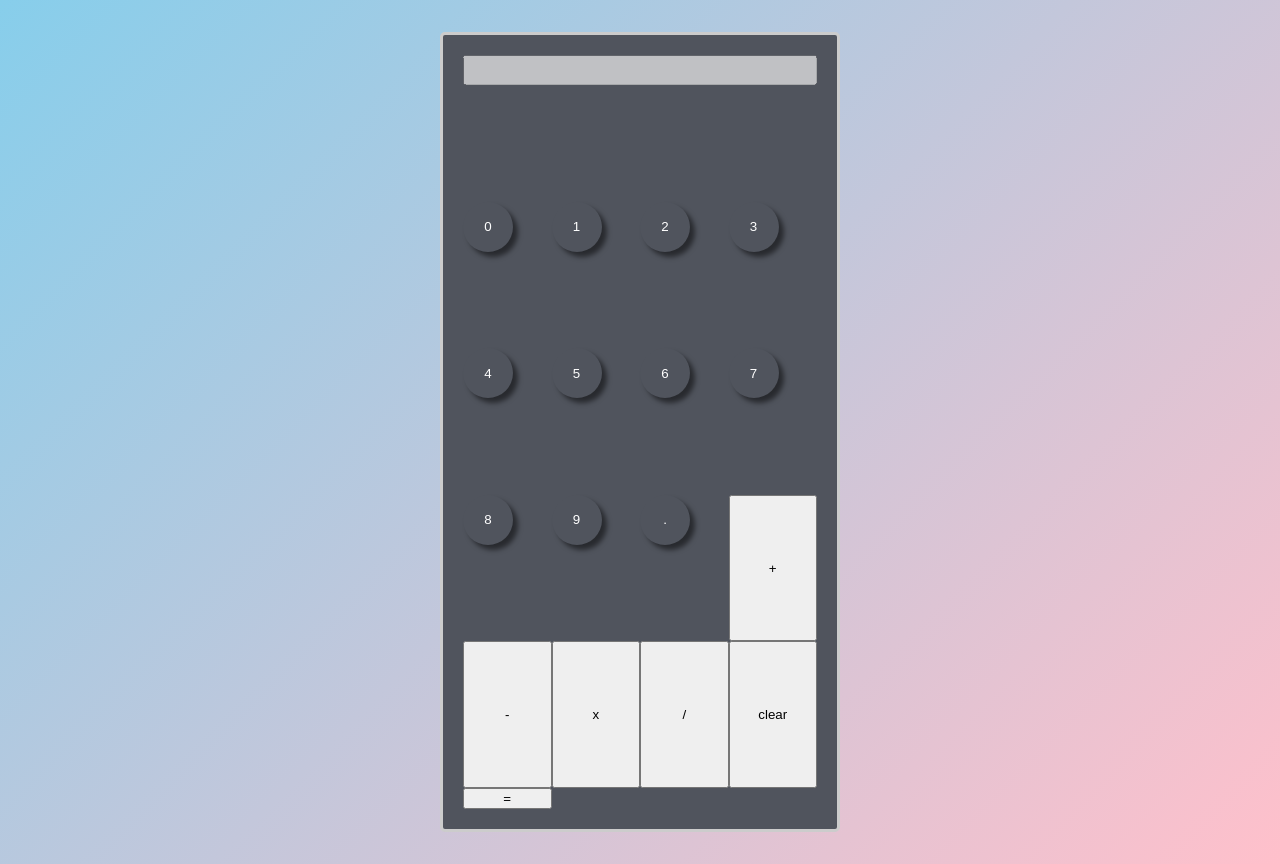
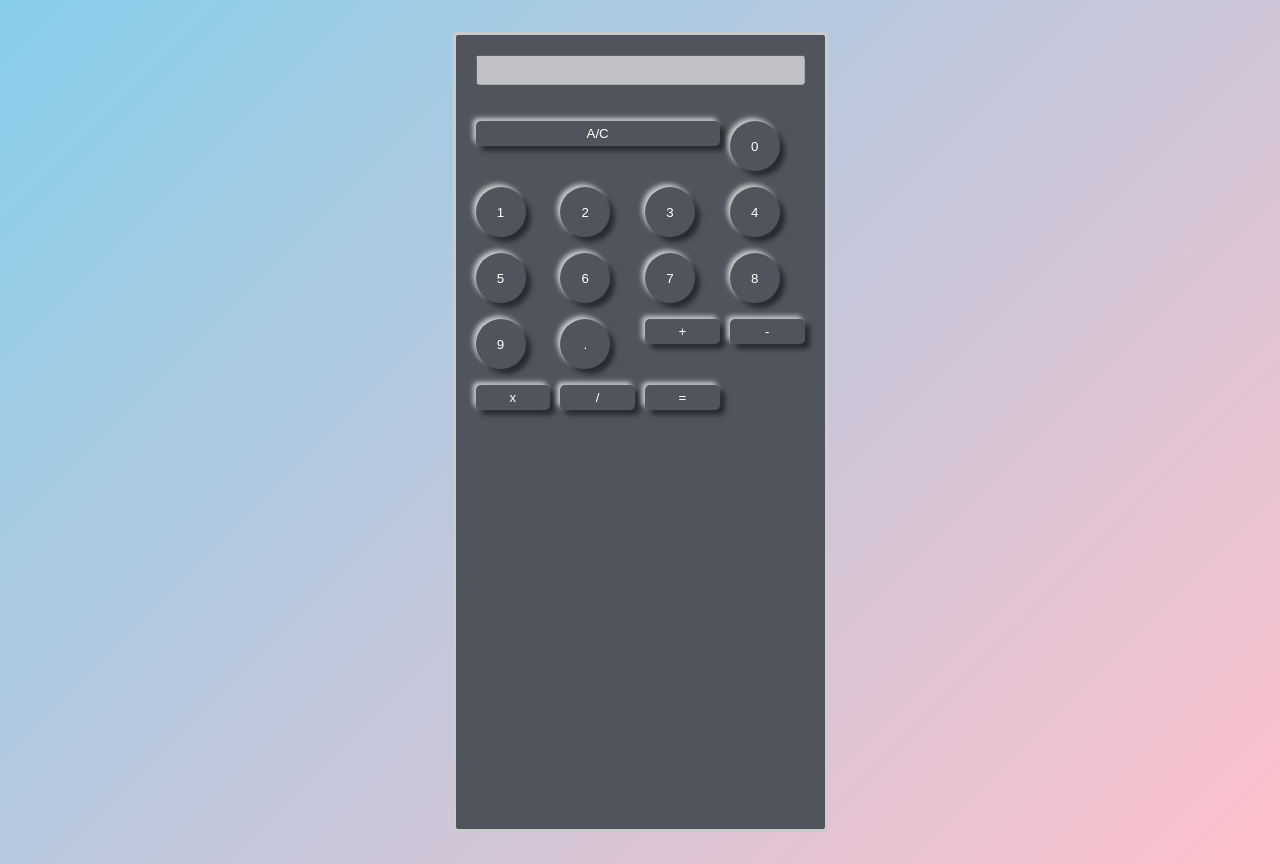
Before and after one commit to jamesbdev/digital-calculator-neumorphism, a plain HTML site: page index.html in a window 1280 px wide. Drawn offline with Linux system fonts and the light colour scheme.

Commit message:
add styling

```diff
--- a/index.html
+++ b/index.html
@@ -22,12 +22,12 @@
                 <input type="button" value="8" class="number"/>
                 <input type="button" value="9" class="number"/>
                 <input type="button" value="." class="number"/>
-                <input type="button" value="+" class="operator"/>
-                <input type="button" value="-" class="operator"/>
-                <input type="button" value="x" class="operator"/>
-                <input type="button" value="/" class="operator"/>
-                <input type="button" value="clear" class="operator"/>
-                <input type="button" value="=" class="operator"/>
+                <input type="button" value="+" class="operator" id="addition"/>
+                <input type="button" value="-" class="operator" id="substract"/>
+                <input type="button" value="x" class="operator" id="multiply"/>
+                <input type="button" value="/" class="operator" id="divide"/>
+                <input type="button" value="A/C" class="operator" id="clear"/>
+                <input type="button" value="=" class="operator" id="equals"/>
 
         </div>
     </div>
--- a/style.css
+++ b/style.css
@@ -11,7 +11,7 @@ body {
 
 .calculator {
     width: 100%;
-    max-width: 400px;
+    max-width: 375px;
     margin: 0 auto;
     padding: 20px;
     border: 1px solid #ccc;
@@ -21,9 +21,10 @@ body {
     box-sizing: border-box;
     display: grid;
     grid-template-columns: repeat(4, 1fr);
-    grid-template-rows: repeat(5, 1fr);
+    grid-template-rows: repeat(5, 3.5rem);
     background-color: #50545d;
     border: 3px solid #cccccc;
+    gap: 10px;
 
 
 }
@@ -36,7 +37,7 @@ body {
     background-color: #50545d;
     border-radius: 50%;
     padding: 10px;
-    box-shadow: 5px 5px 5px rgba(0, 0, 0, 0.5);
+    box-shadow: 5px 5px 5px rgba(0, 0, 0, 0.5), -3px -3px 5px #cccccc;
 }
 
 #screen {
@@ -44,3 +45,19 @@ body {
     grid-row: 1/2;
     height: 1.5rem;
 }
+
+.operator {
+    background-color: #50545d;
+    color: white;
+    border: none;
+    height: 25px;
+    box-shadow: 5px 5px 5px rgba(0, 0, 0, 0.5), -3px -3px 5px #cccccc;
+    border-radius: 5px;
+}
+
+
+
+#clear {
+    grid-column: 1/4;
+    grid-row: 2/3;
+}
```
